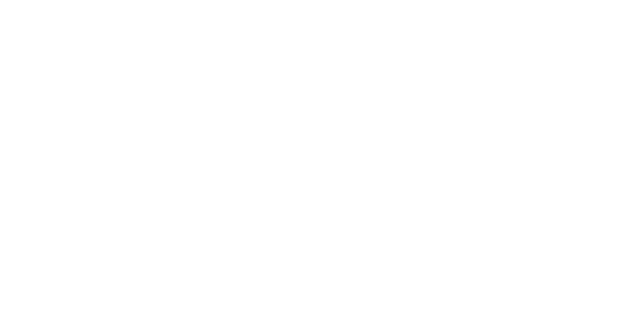
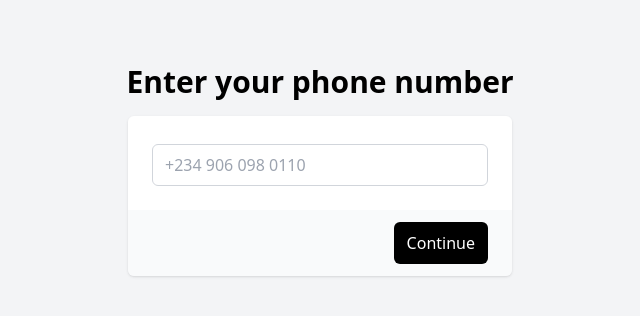
Before and after one commit to Nelwhix/nuber-frontend, a Next.js app: page /login in a window 1280 px wide. Shown: the top 316 px of the page, without its empty margins (320-960 px from the left). Built offline with nearby package versions, Linux system fonts and the light colour scheme.

Commit message:
logging in...

```diff
--- a/src/pages/_document.tsx
+++ b/src/pages/_document.tsx
@@ -1,12 +1,12 @@
-import { Html, Head, Main, NextScript } from 'next/document'
+import { Html, Main, Head, NextScript } from 'next/document'
 
 export default function Document() {
   return (
     <Html lang="en">
-      <Head>
-        <title>Nuber</title>
+        <Head>
+            <title>Nuber</title>
         </Head>
-      <body>
+      <body className='min-h-screen bg-gray-100 text-center antialiased'>
         <Main />
         <NextScript />
       </body>
--- a/src/pages/login/index.tsx
+++ b/src/pages/login/index.tsx
@@ -1,6 +1,55 @@
+import { FormEvent } from "react"
+
 export default function Login() {
 
-    return <>
+    const handleLogin = async (ev: FormEvent) => {
+        ev.preventDefault()
 
-    </>
+        const form = new FormData(ev.target as HTMLFormElement)
+        const host = process.env.NEXT_PUBLIC_API_URL;
+
+        const config = {
+            method: 'POST',
+            headers: {
+                "Accept": "application/json"
+            }
+        }
+        try {
+            await fetch(`${host}/auth/login`, config)
+        } catch (err) {
+            console.log(err)
+        }
+    }
+
+    return <div className="pt-16">
+
+        <h1 className="text-3xl font-semibold mb-4">
+            Enter your phone number
+        </h1>
+
+        <form onSubmit={handleLogin}>
+           <div className="overflow-hidden shadow sm:rounded-md max-w-sm mx-auto text-left">
+                <div className="bg-white px-4 py-5 sm:p-6">
+                    <div className="">
+                        <input
+                            type="tel"
+                            name="phone"
+                            id="phone"
+                            placeholder="+234 906 098 0110"
+                            className="focus:outline-0 mt-1 block w-full px-3 py-2 rounded-md border border-gray-300 focus:border-black"
+                        />
+                    </div>
+                </div>
+
+                <div className="bg-gray-50 px-4 py-3 text-right sm:px-6">
+                    <button
+                        type="submit"
+                        className="text-white inline-flex justify-center rounded-md border border-transparent bg-black py-2 px-3"
+                    >
+                        Continue
+                    </button>
+                </div>
+           </div>
+        </form>
+    </div>
 }
```
Also changed, not shown: src/fetchConfig.ts (added).
